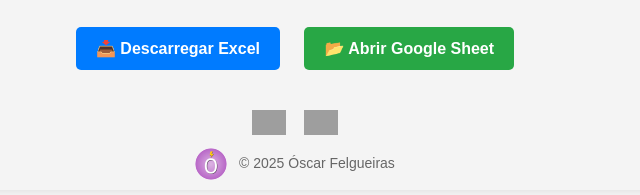
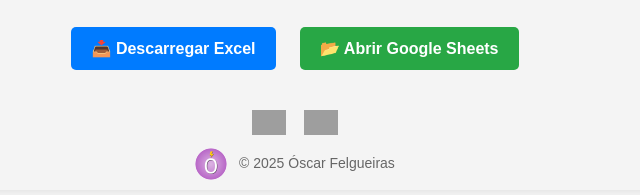
Before and after one commit to ofelgueiras2/ofelgueiras2.github.io, a plain HTML site: page index.html in a window 1280 px wide. Shown: the part 317-512 px from the top of the page, 345-985 px from the left. Drawn offline with Linux system fonts and the light colour scheme; no server answers; grey boxes are pictures that could not be loaded.

Commit message:
Update index.html

```diff
--- a/index.html
+++ b/index.html
@@ -144,7 +144,7 @@
     <a href="https://docs.google.com/spreadsheets/d/1PhbpG35wn4aF4XA-FQHKgowr3iCvEprp/export?format=xlsx" class="botao-excel">📥 Descarregar Excel</a>
 
     <!-- Botão para abrir Google Sheets -->
-    <a href="https://docs.google.com/spreadsheets/d/1PhbpG35wn4aF4XA-FQHKgowr3iCvEprp" target="_blank" class="botao-sheet">📂 Abrir Google Sheet</a>
+    <a href="https://docs.google.com/spreadsheets/d/1PhbpG35wn4aF4XA-FQHKgowr3iCvEprp" target="_blank" class="botao-sheet">📂 Abrir Google Sheets</a>
 </div>
 
 
```
